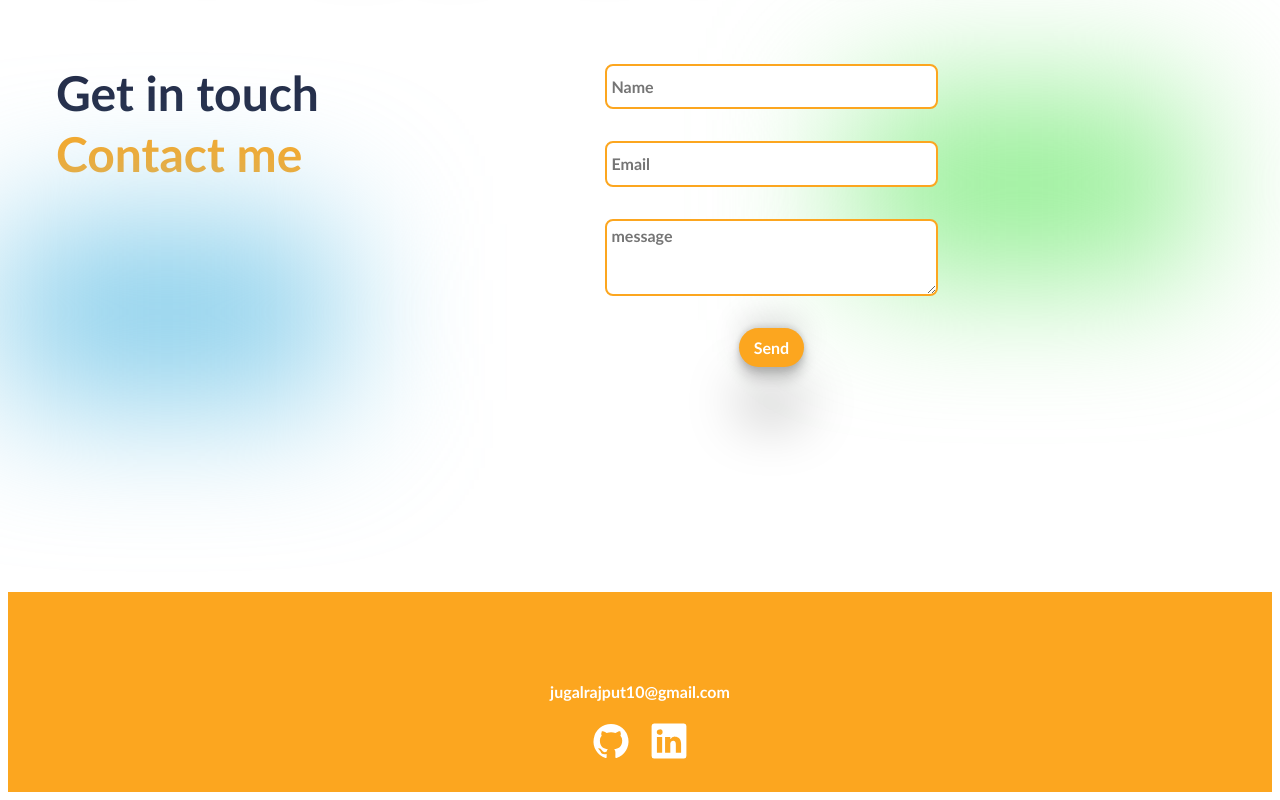
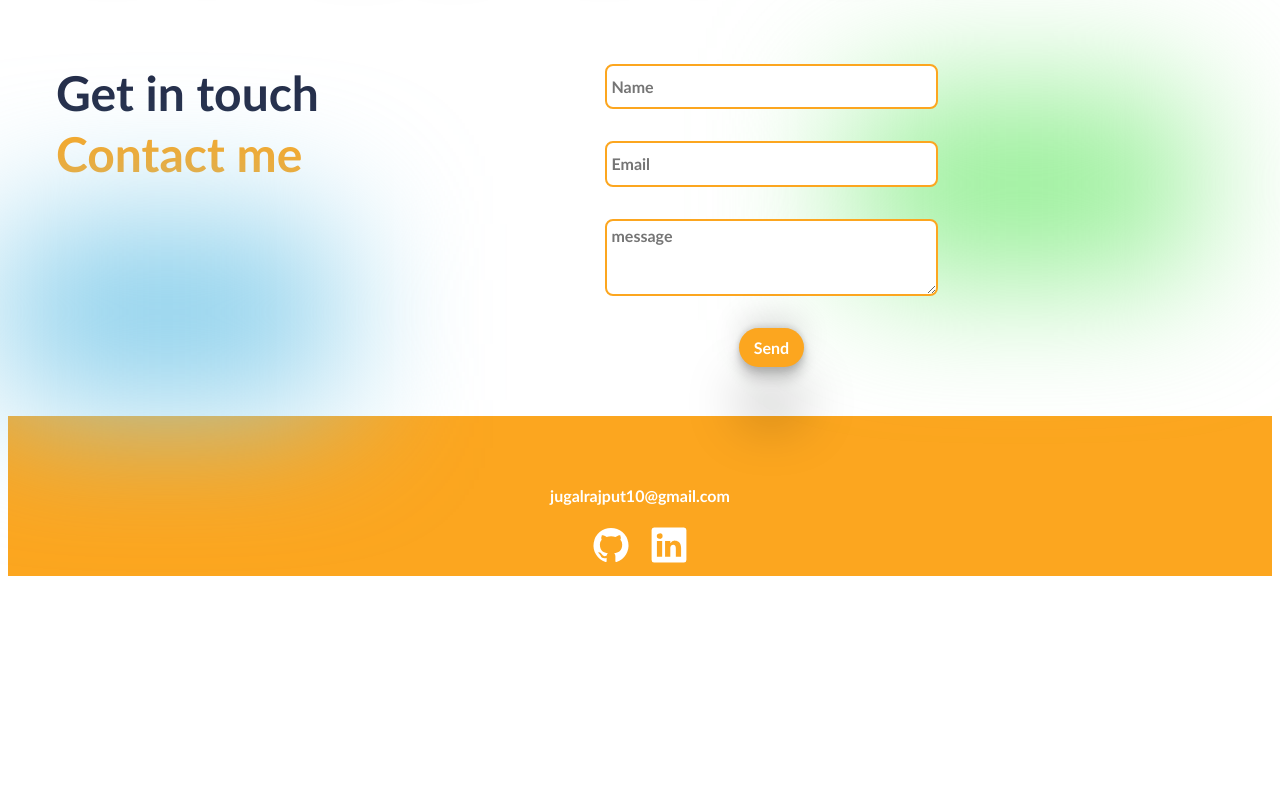
Before and after one commit to itsjxi/my_Portfolio, a React (Vite) app: page / in a window 1280 px wide. Shown: the part 1780-2580 px from the top of the page. After the commit the page ends 2364 px from the top, so only its background shows below. Built offline with nearby package versions, Linux system fonts and the light colour scheme.

Commit message:
CSS work

```diff
--- a/src/components/Intriduction/introduction.css
+++ b/src/components/Intriduction/introduction.css
@@ -95,8 +95,8 @@
  display: block;
  margin-top: 1rem;
  width: 95vw;
- height: 250px;
- box-sizing: border-box;
+ min-height: 230px;
+ box-sizing: content-box;
  padding: 10px;
 }
 .i-left{
--- a/src/components/contact/contact.css
+++ b/src/components/contact/contact.css
@@ -1,9 +1,8 @@
 .contact-form{
     padding: 0 3rem 0 3rem;
     display: flex;
-    height: 80vh;
+    height: 22rem;
     margin-top: 4rem;
-
     padding-top: 3rem;
 
 }
--- a/src/components/footer/footer.css
+++ b/src/components/footer/footer.css
@@ -1,12 +1,9 @@
 .footer {
     display: flex;
     align-items: center;
-    position: relative;
-    margin-top: -7rem;
     background-color: var(--orange);
-    width: 100%;
-    height: 200px;
     justify-content: center;
+    height: 10rem;
 
   }
   .f-content {
@@ -28,9 +25,7 @@
 
   @media screen and (max-width: 750px) {
    .footer{
-    position: static;
-    margin-top: -17rem;
-    height: 300px;
+     margin-top: 1rem;
     align-items: center;
    }
 
--- a/src/components/skills/skills.css
+++ b/src/components/skills/skills.css
@@ -44,7 +44,7 @@
     height: 250px;
     width: 90vw;
     box-sizing: border-box;
-    margin-top: -29rem;
+
    }
    .skill-left{
     flex-direction: row;
```
